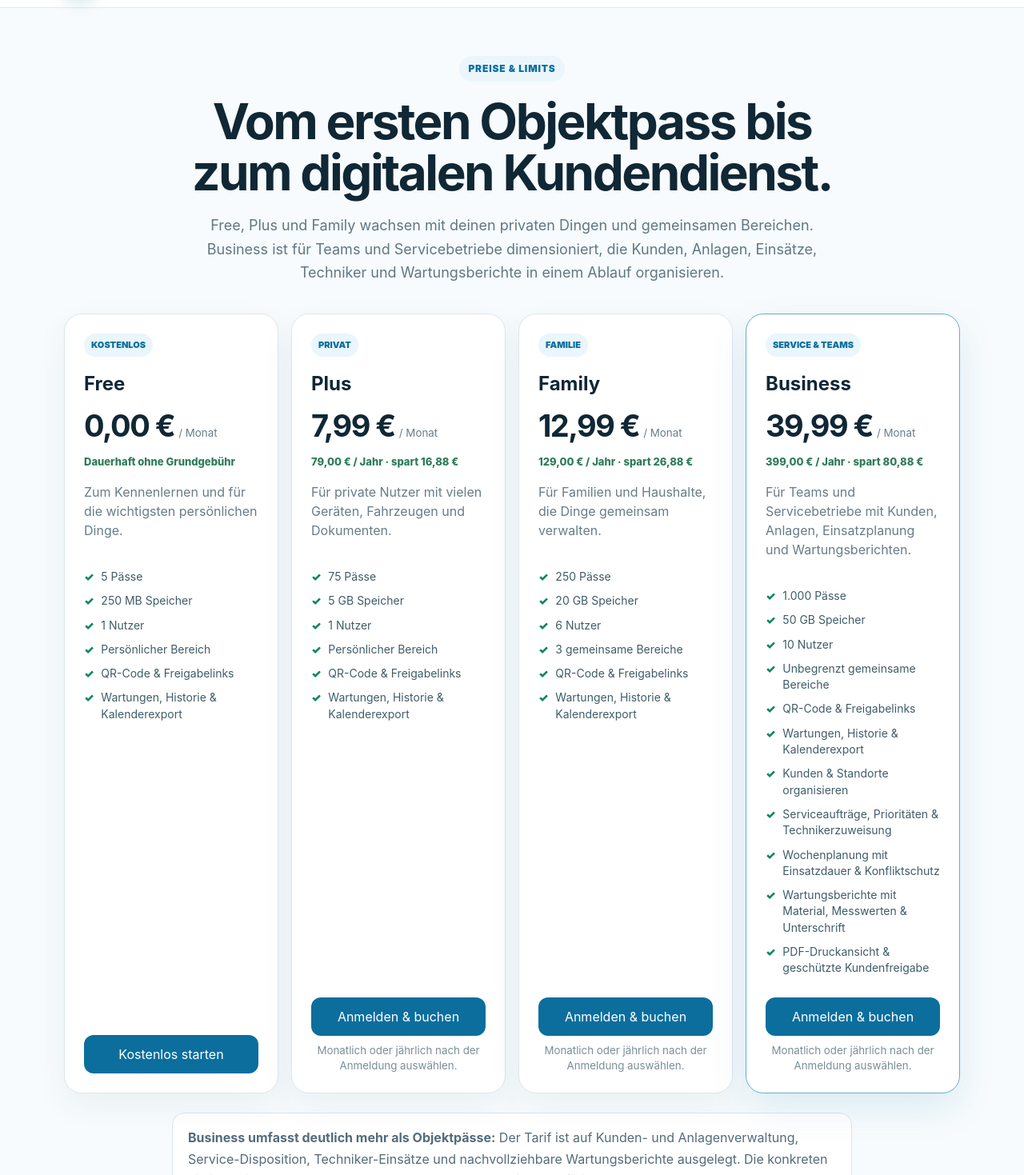
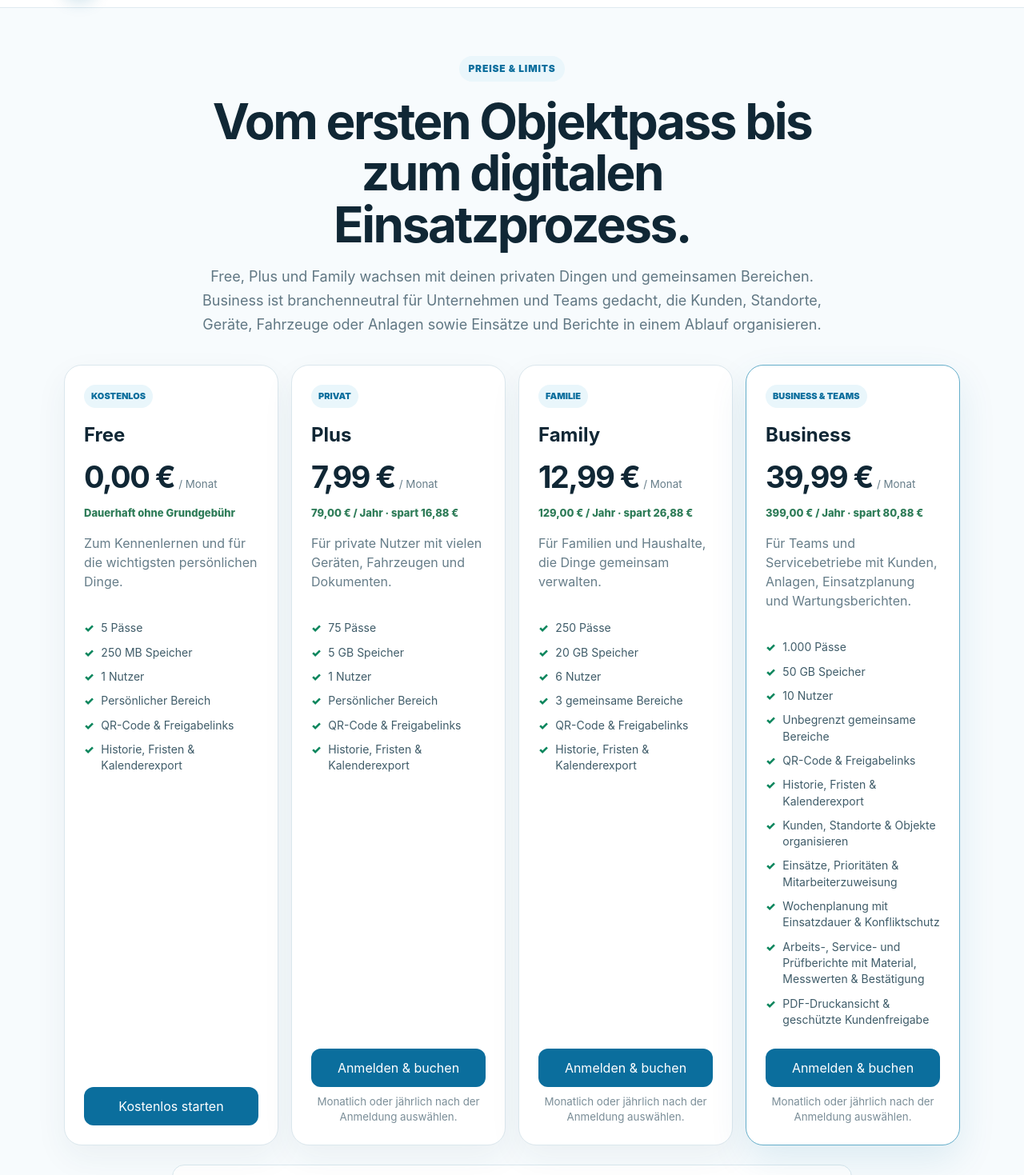
Before and after one commit to acciento89-bot/navopass, a Next.js app: page /preise in a window 1280 px wide. Shown: the part 61-1530 px from the top of the page at 80% size. Built offline with nearby package versions, Linux system fonts and the light colour scheme; no server answers.

Commit message:
Describe Business as industry-neutral operations plan

```diff
--- a/app/preise/page.tsx
+++ b/app/preise/page.tsx
@@ -10,7 +10,7 @@ import styles from "@/app/public-pages.module.css";
 
 export const metadata: Metadata = {
   title: "Preise",
-  description: "NavoPass Preise für Free, Plus, Family und Business – vom digitalen Objektpass bis zum Servicebetrieb.",
+  description: "NavoPass Preise für Free, Plus, Family und Business – vom digitalen Objektpass bis zur Einsatzplanung für Unternehmen.",
 };
 
 const order: Plan[] = ["FREE", "PLUS", "FAMILY", "BUSINESS"];
@@ -24,14 +24,14 @@ function features(plan: Plan) {
     `${item.maxSeats} Nutzer`,
     shared,
     "QR-Code & Freigabelinks",
-    "Wartungen, Historie & Kalenderexport",
+    "Historie, Fristen & Kalenderexport",
   ];
   if (plan === "BUSINESS") {
     base.push(
-      "Kunden & Standorte organisieren",
-      "Serviceaufträge, Prioritäten & Technikerzuweisung",
+      "Kunden, Standorte & Objekte organisieren",
+      "Einsätze, Prioritäten & Mitarbeiterzuweisung",
       "Wochenplanung mit Einsatzdauer & Konfliktschutz",
-      "Wartungsberichte mit Material, Messwerten & Unterschrift",
+      "Arbeits-, Service- und Prüfberichte mit Material, Messwerten & Bestätigung",
       "PDF-Druckansicht & geschützte Kundenfreigabe",
     );
   }
@@ -48,8 +48,8 @@ export default async function PricingPage({ searchParams }: { searchParams: Prom
       <main className={styles.main}>
         <section className={styles.hero}>
           <span className={styles.eyebrow}>Preise & Limits</span>
-          <h1>Vom ersten Objektpass bis zum digitalen Kundendienst.</h1>
-          <p>Free, Plus und Family wachsen mit deinen privaten Dingen und gemeinsamen Bereichen. Business ist für Teams und Servicebetriebe dimensioniert, die Kunden, Anlagen, Einsätze, Techniker und Wartungsberichte in einem Ablauf organisieren.</p>
+          <h1>Vom ersten Objektpass bis zum digitalen Einsatzprozess.</h1>
+          <p>Free, Plus und Family wachsen mit deinen privaten Dingen und gemeinsamen Bereichen. Business ist branchenneutral für Unternehmen und Teams gedacht, die Kunden, Standorte, Geräte, Fahrzeuge oder Anlagen sowie Einsätze und Berichte in einem Ablauf organisieren.</p>
         </section>
 
         {params.billingError && <div className={styles.billingError}><b>Buchung nicht gestartet.</b> {params.billingError}</div>}
@@ -68,7 +68,7 @@ export default async function PricingPage({ searchParams }: { searchParams: Prom
 
             return (
               <article className={`${styles.priceCard} ${featured ? styles.featured : ""}`} key={plan}>
-                <span className={styles.badge}>{current ? "Aktueller Tarif" : plan === "FREE" ? "Kostenlos" : plan === "BUSINESS" ? "Service & Teams" : plan === "FAMILY" ? "Familie" : "Privat"}</span>
+                <span className={styles.badge}>{current ? "Aktueller Tarif" : plan === "FREE" ? "Kostenlos" : plan === "BUSINESS" ? "Business & Teams" : plan === "FAMILY" ? "Familie" : "Privat"}</span>
                 <h2>{item.name}</h2>
                 <div className={styles.price}><strong>{monthly}</strong><small>/ Monat</small></div>
                 {item.yearlyCents > 0 ? <p className={styles.annual}>{yearly} / Jahr · spart {formatEuro(savings)}</p> : <p className={styles.annual}>Dauerhaft ohne Grundgebühr</p>}
@@ -98,7 +98,7 @@ export default async function PricingPage({ searchParams }: { searchParams: Prom
           })}
         </section>
 
-        <div className={styles.notice}><strong>Business umfasst deutlich mehr als Objektpässe:</strong> Der Tarif ist auf Kunden- und Anlagenverwaltung, Service-Disposition, Techniker-Einsätze und nachvollziehbare Wartungsberichte ausgelegt. Die konkreten Limits bleiben transparent über Nutzer, Pässe und Speicher definiert.</div>
+        <div className={styles.notice}><strong>Business umfasst deutlich mehr als Objektpässe:</strong> Der Tarif ist für branchenübergreifende Kunden- und Objektverwaltung, Einsatzplanung, Teamzuweisung und nachvollziehbare Arbeits-, Service- oder Prüfberichte ausgelegt. Ob Handwerk, technischer Service, Fahrzeug- oder Gerätewartung, Prüfservice oder anderer Außendienst spielt dabei keine Rolle.</div>
         <div className={styles.notice}><strong>Umsatzsteuer:</strong> {KLEINUNTERNEHMER_NOTICE}</div>
         <div className={styles.notice}><strong>Abos:</strong> Vor jeder neuen kostenpflichtigen Bestellung zeigt NavoPass Tarif, Abrechnungszeitraum, Kündigungs- und Widerrufsinformationen noch einmal an. Die Zahlungsdaten werden anschließend sicher über Stripe verarbeitet. Tarifstatus und Zugriffsrechte werden serverseitig aus dem bestätigten Stripe-Abonnement übernommen.</div>
         <div className="business-contact">Mehr als 1.000 Pässe oder 10 Nutzer benötigt? <Link href="/kontakt">Individuelles Angebot anfragen →</Link></div>
```
